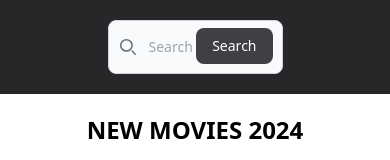
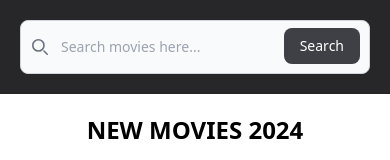
Before and after one commit to mkhaque1/api-project-movie-app, a React (Vite) app: page / in a window 390 px wide. Shown: the top 160 px of the page. Built offline with nearby package versions, Linux system fonts and the light colour scheme; no server answers.

Commit message:
update navbar

```diff
--- a/src/components/MovieSearch.jsx
+++ b/src/components/MovieSearch.jsx
@@ -12,7 +12,7 @@ const MovieSearch = () => {
 
   return (
     <div className="bg-zinc-800 p-5 flex justify-center items-center">
-      <form className="w-[50%] mx-auto" onSubmit={handleSearch}>
+      <form className="lg:w-[50%] sm:w-full mx-auto" onSubmit={handleSearch}>
         <label
           htmlFor="default-search"
           className="mb-2 text-sm font-medium text-gray-900 sr-only dark:text-white"
--- a/src/components/Movielist.jsx
+++ b/src/components/Movielist.jsx
@@ -16,7 +16,7 @@ const Movielist = () => {
     <div className="relative">
       {/* Background container that will get blurred */}
       <div className={`${showPopup ? "blur-sm" : ""}`}>
-        <div className="grid grid-cols-2 gap-4 sm:grid-cols-2 md:grid-cols-3 lg:grid-cols-6 mx-20 my-5">
+        <div className="grid grid-cols-2 gap-4 sm:grid-cols-2 md:grid-cols-3 lg:grid-cols-6 lg:mx-20 sm:mx-10 my-5">
           {/* Map over filteredMovies to render movie divs */}
           {filteredMovies.slice(0, 6).map((movie) => (
             <div
--- a/src/components/Newmovie.jsx
+++ b/src/components/Newmovie.jsx
@@ -4,7 +4,7 @@ import Marquee from "react-fast-marquee";
 
 const Newmovie = (movie) => {
   return (
-    <div className=" mx-20">
+    <div className=" lg:mx-20">
       <h1 className=" text-2xl font-semibold uppercase text-center my-5">
         New Movies 2024
       </h1>
```
